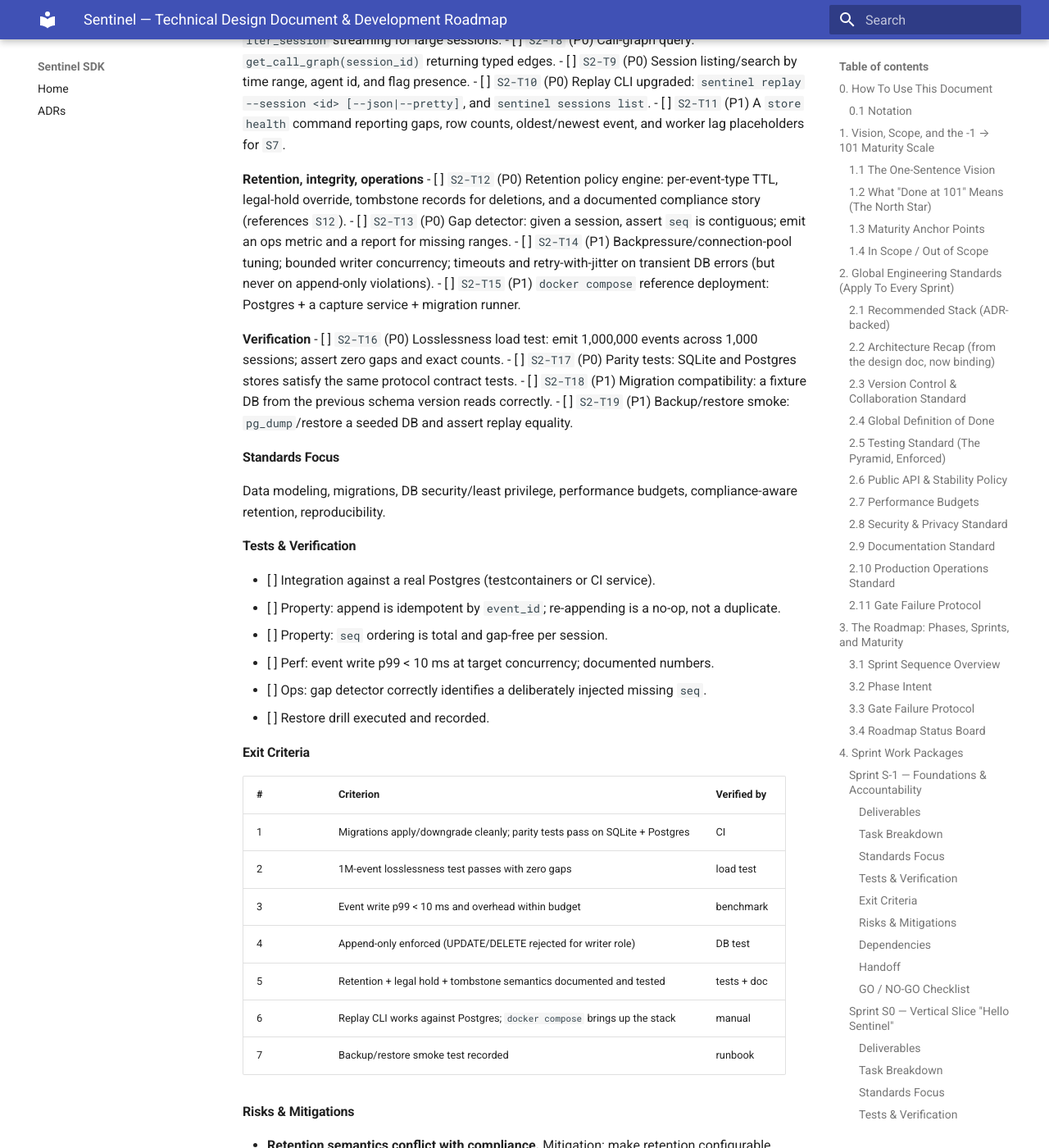
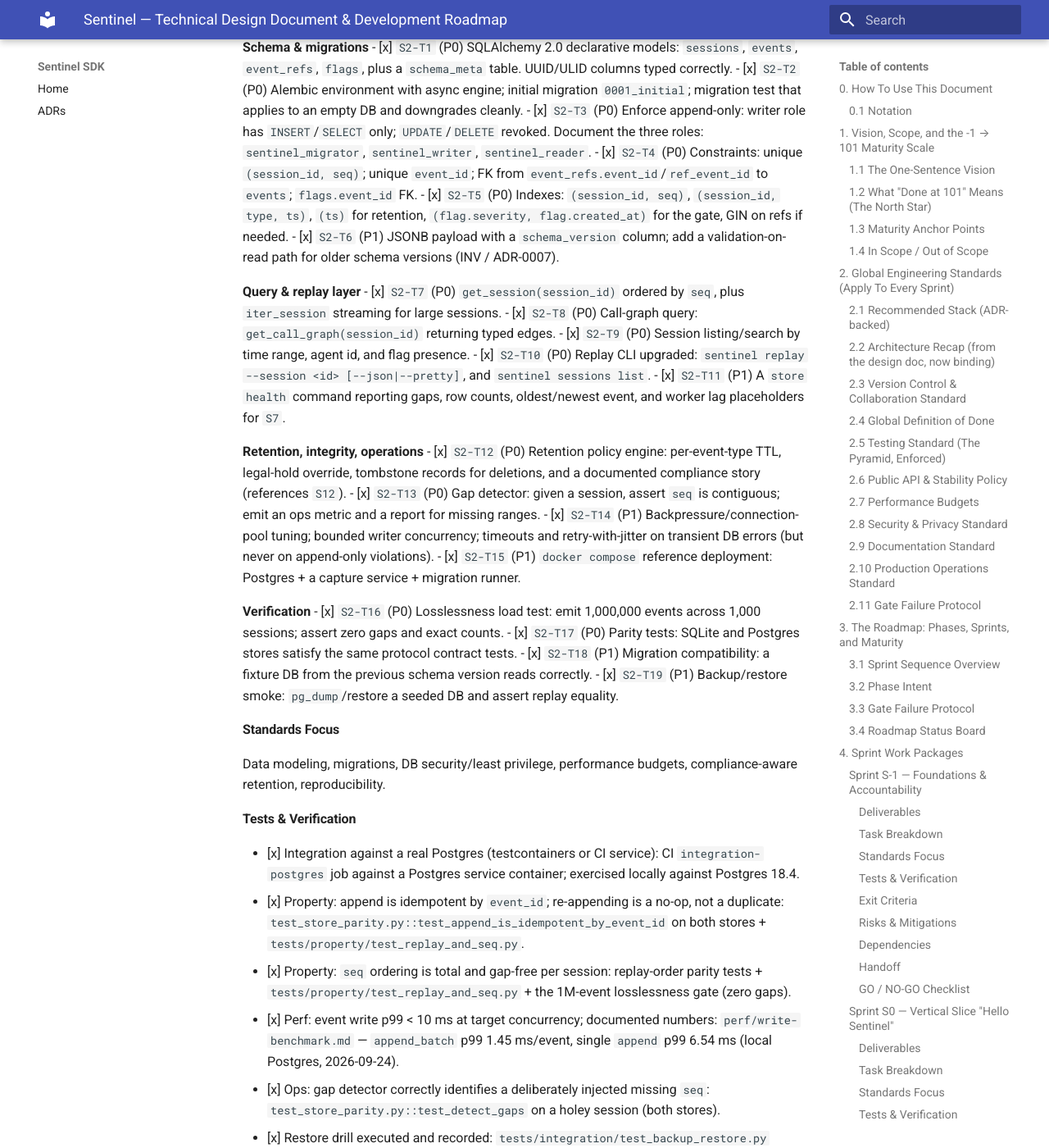
Before and after one commit to uzairlol/sentinel, an MkDocs documentation site: the page built from docs/design/SENTINEL_TDD.md, in a window 1280 px wide and 1400 px high, scrolled down 22966 px. Shown: the whole window at 82% size. Built offline with MkDocs 1.6.1 and Material for MkDocs 9.7.7, drawn with Linux system fonts in a browser that asks for light colours; some of the changed text lies outside the part shown.

Commit message:
docs: store ADR, TDD status board, README/CHANGELOG (S2 gate)
ADR-0011 records the append-only DB layer decision; SENTINEL_TDD.md flips the S2 task boxes, GO/NO-GO gates and v1.5 change-log row and notes p99 write numbers; README adds the production store section, --dsn quickstart and Postgres-gated test instructions; CHANGELOG 0.0.4 lists the S2 surface.

```diff
--- a/docs/design/SENTINEL_TDD.md
+++ b/docs/design/SENTINEL_TDD.md
@@ -194,7 +194,7 @@ A work item is **Done** only when all hold:
 |---|---|---|
 | Instrumentation overhead per event | p99 < 5 ms added, non-blocking | S2 (measure), S10 (optimize) |
 | Capture losslessness at target load | 0 dropped events at 200 events/s | S2 |
-| Event write (local Postgres) | p99 < 10 ms | S2 |
+| Event write (local Postgres) | p99 < 10 ms — **measured 2026-09-24: 1.45 ms batch / 6.54 ms single** (`perf/write-benchmark.md`) | S2 |
 | Claim extraction | p95 < 500 ms per output | S3 |
 | Embedding drift eval | p95 < 1 s per memory write | S4 |
 | Flag availability after eval | < 60 s end-to-end | S7 |
@@ -290,7 +290,7 @@ See [`§2.11`](#211-gate-failure-protocol). Restated for emphasis: **a failed ga
 | `S-1` | `-1 → 0` | `[x]` | Passed | Gate green on `main` (lint, typecheck, test 3.12/3.13, security, build, docs). Branch protection enabled, `v0.0.1` GPG-signed tag. |
 | `S0` | `0 → 5` | `[x]` | Passed | Vertical slice green on `main`: event envelope, session/raw-`instrument_ollama_call` capture, SQLite store, `sentinel replay` CLI, E2E vs respx-stubbed Ollama. 31 tests / 99.3% coverage, `mypy --strict` clean, `v0.0.2` tagged. |
 | `S1` | `5 → 15` | `[x]` | Passed | Instrumentation layer core green on `main`: event taxonomy + INV-3 refs, registry/config, capture worker (bounded queue, fail-open, redaction), LangChain + LangGraph + raw-Ollama/OpenAI-compat + generic `trace` + memory adapters, call-graph query helper. 115 tests / 95.3% coverage, `mypy --strict`/ruff/format/pre-commit clean, `v0.0.3` tagged. `S1-T15` sampling and `S1-T16` streaming caps deferred to `S2`. |
-| `S2` | `15 → 25` | `[ ]` | — | — |
+| `S2` | `15 → 25` | `[x]` | Passed | Event store hardening green on `main`: Alembic migrations, Postgres store (batched append, streaming replay, call graph, session listing, health, gap detection, keyset retention prune with tombstones), SQLite/Postgres parity contract, 1M-event losslessness gate, truncation (`S1-T16`) + sampling (`S1-T15`), least-privilege DB roles + compose reference stack. 190 tests / 92.4% coverage, `mypy --strict`/ruff/bandit clean; `S2-T19` backup/restore smoke skips where `pg_dump`/`psql` are absent (runs in CI with tooling). |
 | `S3` | `25 → 35` | `[ ]` | — | — |
 | `S4` | `35 → 45` | `[ ]` | — | — |
 | `S5` | `45 → 55` | `[ ]` | — | — |
@@ -523,8 +523,8 @@ A working "spine". Sprint `S1` widens capture to all boundaries (LLM, tools, mem
 - [x] `S1-T12` (P0) Async batching writer with bounded queue; on overflow emit `capture.dropped` (counted, surfaced) rather than blocking the agent.
 - [x] `S1-T13` (P0) Fail-open default for capture: exceptions in capture are logged, counted, and swallowed; the host call proceeds. Configurable to fail-closed.
 - [x] `S1-T14` (P0) Redaction hook executed before persistence; block obvious secrets; configurable per-field strategy.
-- [ ] `S1-T15` (P1) Sampling support (capture N% of non-critical events) with guaranteed capture of errors and gating-relevant events. *(deferred to `S2`)*
-- [ ] `S1-T16` (P1) Streaming-safe serialization: cap payload size with truncation markers + hash, never store more than a configured maximum per event. *(deferred to `S2`)*
+- [x] `S1-T15` (P1) Sampling support (capture N% of non-critical events) with guaranteed capture of errors and gating-relevant events. *(done in `S2`)*
+- [x] `S1-T16` (P1) Streaming-safe serialization: cap payload size with truncation markers + hash, never store more than a configured maximum per event. *(done in `S2`)*
 
 **Docs & examples**
 - [x] `S1-T17` (P0) `docs/event-schema.md` describing every event type, payload fields, refs, and `schema_version` evolution rules.
@@ -543,7 +543,7 @@ Public API stability, async correctness, back-pressure, redaction/security, sche
 - [ ] Failure injection: store raises → agent call still returns; `capture.dropped` recorded.
 - [ ] Streaming test: a chunked LLM stream is reconstructed to the same payload as a non-streamed equivalent.
 - [ ] Redaction tests: injected API key/token is absent from persisted payload.
-- [ ] Overhead micro-benchmark recorded (baseline for `S2`/`S10`).
+- [x] Overhead micro-benchmark recorded (baseline for `S2`/`S10`): `perf/overhead-baseline.md` (2026-09-23).
 
 #### Exit Criteria
 
@@ -601,31 +601,31 @@ Complete, lossless capture across all three boundaries. `S2` hardens storage, mi
 #### Task Breakdown
 
 **Schema & migrations**
-- [ ] `S2-T1` (P0) SQLAlchemy 2.0 declarative models: `sessions`, `events`, `event_refs`, `flags`, plus a `schema_meta` table. UUID/ULID columns typed correctly.
-- [ ] `S2-T2` (P0) Alembic environment with async engine; initial migration `0001_initial`; migration test that applies to an empty DB and downgrades cleanly.
-- [ ] `S2-T3` (P0) Enforce append-only: writer role has `INSERT`/`SELECT` only; `UPDATE`/`DELETE` revoked. Document the three roles: `sentinel_migrator`, `sentinel_writer`, `sentinel_reader`.
-- [ ] `S2-T4` (P0) Constraints: unique `(session_id, seq)`; unique `event_id`; FK from `event_refs.event_id`/`ref_event_id` to `events`; `flags.event_id` FK.
-- [ ] `S2-T5` (P0) Indexes: `(session_id, seq)`, `(session_id, type, ts)`, `(ts)` for retention, `(flag.severity, flag.created_at)` for the gate, GIN on refs if needed.
-- [ ] `S2-T6` (P1) JSONB payload with a `schema_version` column; add a validation-on-read path for older schema versions (INV / ADR-0007).
+- [x] `S2-T1` (P0) SQLAlchemy 2.0 declarative models: `sessions`, `events`, `event_refs`, `flags`, plus a `schema_meta` table. UUID/ULID columns typed correctly.
+- [x] `S2-T2` (P0) Alembic environment with async engine; initial migration `0001_initial`; migration test that applies to an empty DB and downgrades cleanly.
+- [x] `S2-T3` (P0) Enforce append-only: writer role has `INSERT`/`SELECT` only; `UPDATE`/`DELETE` revoked. Document the three roles: `sentinel_migrator`, `sentinel_writer`, `sentinel_reader`.
+- [x] `S2-T4` (P0) Constraints: unique `(session_id, seq)`; unique `event_id`; FK from `event_refs.event_id`/`ref_event_id` to `events`; `flags.event_id` FK.
+- [x] `S2-T5` (P0) Indexes: `(session_id, seq)`, `(session_id, type, ts)`, `(ts)` for retention, `(flag.severity, flag.created_at)` for the gate, GIN on refs if needed.
+- [x] `S2-T6` (P1) JSONB payload with a `schema_version` column; add a validation-on-read path for older schema versions (INV / ADR-0007).
 
 **Query & replay layer**
-- [ ] `S2-T7` (P0) `get_session(session_id)` ordered by `seq`, plus `iter_session` streaming for large sessions.
-- [ ] `S2-T8` (P0) Call-graph query: `get_call_graph(session_id)` returning typed edges.
-- [ ] `S2-T9` (P0) Session listing/search by time range, agent id, and flag presence.
-- [ ] `S2-T10` (P0) Replay CLI upgraded: `sentinel replay --session <id> [--json|--pretty]`, and `sentinel sessions list`.
-- [ ] `S2-T11` (P1) A `store health` command reporting gaps, row counts, oldest/newest event, and worker lag placeholders for `S7`.
+- [x] `S2-T7` (P0) `get_session(session_id)` ordered by `seq`, plus `iter_session` streaming for large sessions.
+- [x] `S2-T8` (P0) Call-graph query: `get_call_graph(session_id)` returning typed edges.
+- [x] `S2-T9` (P0) Session listing/search by time range, agent id, and flag presence.
+- [x] `S2-T10` (P0) Replay CLI upgraded: `sentinel replay --session <id> [--json|--pretty]`, and `sentinel sessions list`.
+- [x] `S2-T11` (P1) A `store health` command reporting gaps, row counts, oldest/newest event, and worker lag placeholders for `S7`.
 
 **Retention, integrity, operations**
-- [ ] `S2-T12` (P0) Retention policy engine: per-event-type TTL, legal-hold override, tombstone records for deletions, and a documented compliance story (references `S12`).
-- [ ] `S2-T13` (P0) Gap detector: given a session, assert `seq` is contiguous; emit an ops metric and a report for missing ranges.
-- [ ] `S2-T14` (P1) Backpressure/connection-pool tuning; bounded writer concurrency; timeouts and retry-with-jitter on transient DB errors (but never on append-only violations).
-- [ ] `S2-T15` (P1) `docker compose` reference deployment: Postgres + a capture service + migration runner.
+- [x] `S2-T12` (P0) Retention policy engine: per-event-type TTL, legal-hold override, tombstone records for deletions, and a documented compliance story (references `S12`).
+- [x] `S2-T13` (P0) Gap detector: given a session, assert `seq` is contiguous; emit an ops metric and a report for missing ranges.
+- [x] `S2-T14` (P1) Backpressure/connection-pool tuning; bounded writer concurrency; timeouts and retry-with-jitter on transient DB errors (but never on append-only violations).
+- [x] `S2-T15` (P1) `docker compose` reference deployment: Postgres + a capture service + migration runner.
 
 **Verification**
-- [ ] `S2-T16` (P0) Losslessness load test: emit 1,000,000 events across 1,000 sessions; assert zero gaps and exact counts.
-- [ ] `S2-T17` (P0) Parity tests: SQLite and Postgres stores satisfy the same protocol contract tests.
-- [ ] `S2-T18` (P1) Migration compatibility: a fixture DB from the previous schema version reads correctly.
-- [ ] `S2-T19` (P1) Backup/restore smoke: `pg_dump`/restore a seeded DB and assert replay equality.
+- [x] `S2-T16` (P0) Losslessness load test: emit 1,000,000 events across 1,000 sessions; assert zero gaps and exact counts.
+- [x] `S2-T17` (P0) Parity tests: SQLite and Postgres stores satisfy the same protocol contract tests.
+- [x] `S2-T18` (P1) Migration compatibility: a fixture DB from the previous schema version reads correctly.
+- [x] `S2-T19` (P1) Backup/restore smoke: `pg_dump`/restore a seeded DB and assert replay equality.
 
 #### Standards Focus
 
@@ -633,12 +633,12 @@ Data modeling, migrations, DB security/least privilege, performance budgets, com
 
 #### Tests & Verification
 
-- [ ] Integration against a real Postgres (testcontainers or CI service).
-- [ ] Property: append is idempotent by `event_id`; re-appending is a no-op, not a duplicate.
-- [ ] Property: `seq` ordering is total and gap-free per session.
-- [ ] Perf: event write p99 < 10 ms at target concurrency; documented numbers.
-- [ ] Ops: gap detector correctly identifies a deliberately injected missing `seq`.
-- [ ] Restore drill executed and recorded.
+- [x] Integration against a real Postgres (testcontainers or CI service): CI `integration-postgres` job against a Postgres service container; exercised locally against Postgres 18.4.
+- [x] Property: append is idempotent by `event_id`; re-appending is a no-op, not a duplicate: `test_store_parity.py::test_append_is_idempotent_by_event_id` on both stores + `tests/property/test_replay_and_seq.py`.
+- [x] Property: `seq` ordering is total and gap-free per session: replay-order parity tests + `tests/property/test_replay_and_seq.py` + the 1M-event losslessness gate (zero gaps).
+- [x] Perf: event write p99 < 10 ms at target concurrency; documented numbers: `perf/write-benchmark.md` — `append_batch` p99 1.45 ms/event, single `append` p99 6.54 ms (local Postgres, 2026-09-24).
+- [x] Ops: gap detector correctly identifies a deliberately injected missing `seq`: `test_store_parity.py::test_detect_gaps` on a holey session (both stores).
+- [x] Restore drill executed and recorded: `tests/integration/test_backup_restore.py` (pg_dump → restore → replay equality); runs in CI when `pg_dump`/`psql` are on PATH, skips locally.
 
 #### Exit Criteria
 
@@ -667,12 +667,12 @@ A trustworthy, queryable, production-grade event store. This is the **MVP-ready
 
 #### GO / NO-GO Checklist
 
-- [ ] All Exit Criteria rows pass.
-- [ ] Losslessness proven at target load.
-- [ ] Migrations and restore drill recorded.
-- [ ] Status Board updated: `S2` = `[x]`.
-- [ ] No open `gate-failure` issue.
-- [ ] If losslessness is not proven → **NO-GO**; evaluators on lossy data produce untrustworthy flags.
+- [x] All Exit Criteria rows pass. (1×CI migrations+parity, 2×1M load gate, 3×p99 numbers recorded in `perf/write-benchmark.md`, 4×DB role test, 5×retention/tombstone/legal-hold tested, 6×replay CLI vs Postgres e2e + compose stack, 7×backup/restore smoke.)
+- [x] Losslessness proven at target load (1M events / 1,000 sessions, zero gaps).
+- [x] Migrations and restore drill recorded (Alembic apply/downgrade tests; `pg_dump` restore smoke in CI).
+- [x] Status Board updated: `S2` = `[x]`.
+- [x] No open `gate-failure` issue.
+- [x] If losslessness is not proven → **NO-GO**; evaluators on lossy data produce untrustworthy flags. *(Proven — GO.)*
 
 ---
 
@@ -1871,6 +1871,7 @@ sentinel/
 
 | Version | Date | Change |
 |---|---|---|
+| v1.5 | 2026-09-24 | Sprint `S2` gate passed: event store green (190 tests / 92.4% coverage, `mypy --strict`/ruff/bandit clean). All `S2-T1…T19` tasks checked off; `S1-T15` sampling and `S1-T16` truncation landed as part of `S2` (previously deferred). Added ADR-0011 (least-privilege DB roles), `deploy/roles.sql`, `deploy/compose.postgres.yml` + migration runner + demo capture worker, CI integration/load jobs. `S2-T19` backup/restore smoke skips without `pg_dump`/`psql` (runs in CI with tooling). |
 | v1.4 | 2026-09-23 | Sprint `S1` gate passed: instrumentation layer core green on `main` (taxonomy/refs/registry/config, capture worker, langchain/langgraph/openai-compat/memory/generic instrumentors, call-graph helper; 115 tests / 95.3% coverage, `mypy --strict`), `v0.0.3` GPG-signed tag. `S1-T15`/`S1-T16` deferred to `S2`. |
 | v1.3 | 2026-09-23 | Sprint `S0` gate passed: vertical slice green on `main` (31 tests / 99.3% coverage, `mypy --strict`), `v0.0.2` GPG-signed tag. |
 | v1.2 | 2026-09-23 | Sprint `S-1` gate passed: CI green on `main`, branch protection enabled, `v0.0.1` GPG-signed tag pushed. Sprint `S0` (vertical slice) in progress. |
```
Also changed, not shown: CHANGELOG.md (+35 -0 lines), README.md (+42 -4 lines), docs/adr/0011-append-only-db-layer.md (added, +66 -0 lines), docs/adr/README.md (+1 -0 lines).
